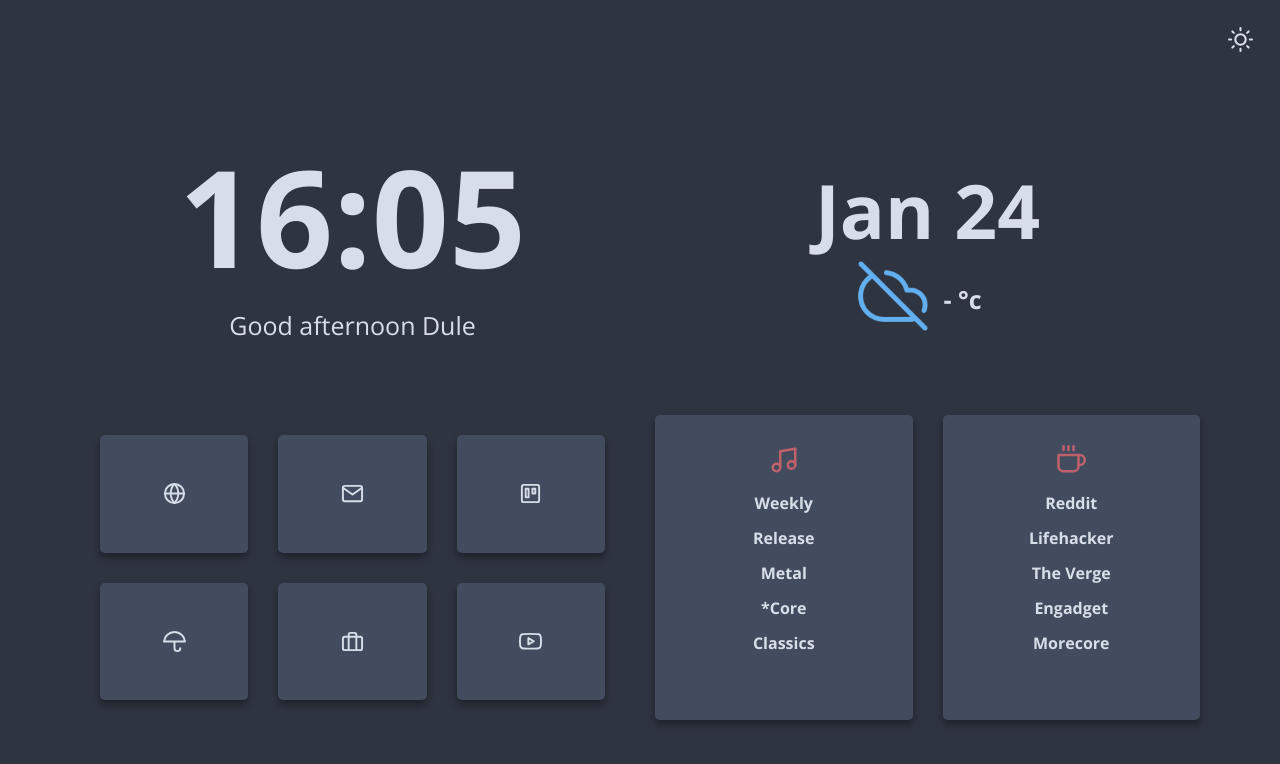
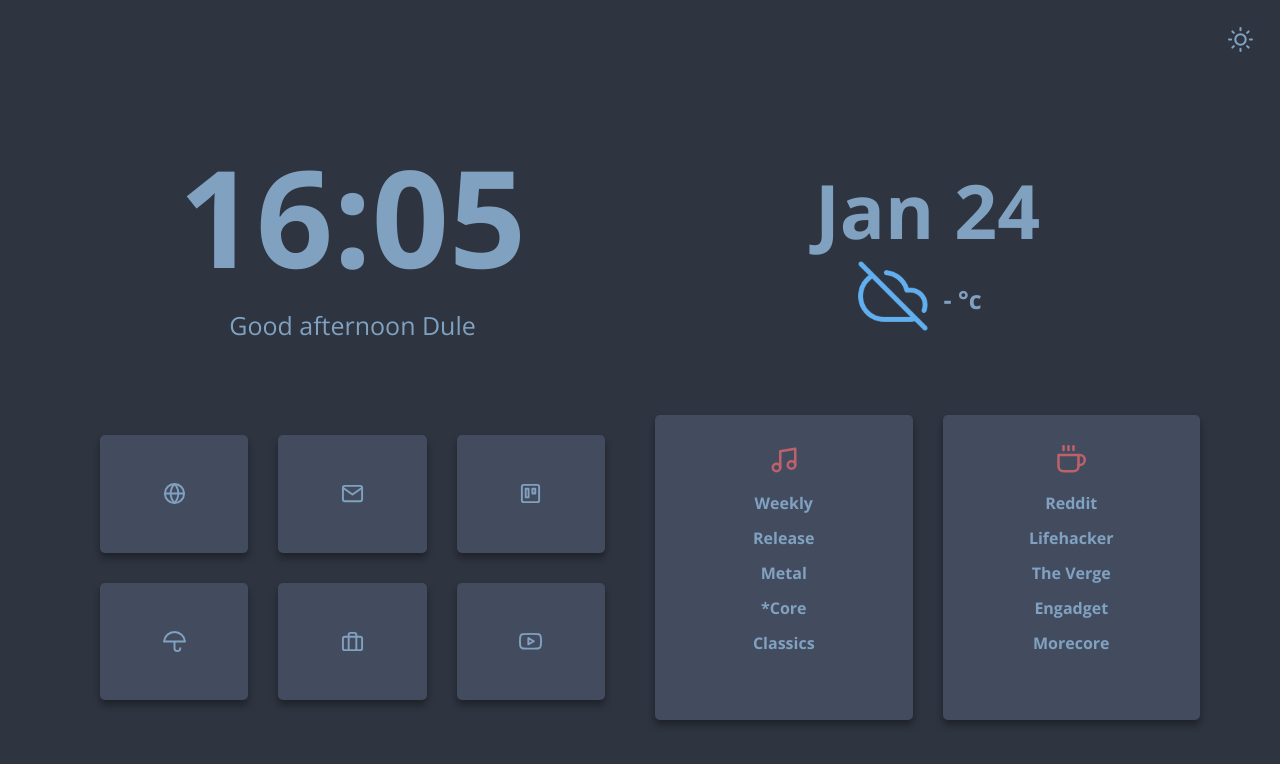
Before and after one commit to duuule/duuule.github.io, a website: page index.html in a window 1280 px wide. Both pictures are taken after a click on the button 1240 px from the left and 41 px from the top of the page. Drawn offline with nearby package versions, Linux system fonts and the light colour scheme; no server answers.

Commit message:
Add files via upload

```diff
--- a/css/style.css
+++ b/css/style.css
@@ -35,7 +35,7 @@
   --accent: #4b8ec4; /* Hover color */
   --bg: #2E3440; /* Background color */
   --sbg: #434C5E; /* Cards color */
-  --fg: #d8dee9; /* Foreground color */
+  --fg: #81A1C1; /* Foreground color */
   --mus: #BF616A; /* Music Icon Color */
   --sfg: #3a3a3a; /* Secondary Foreground color */
   --imgcol: linear-gradient(
```
